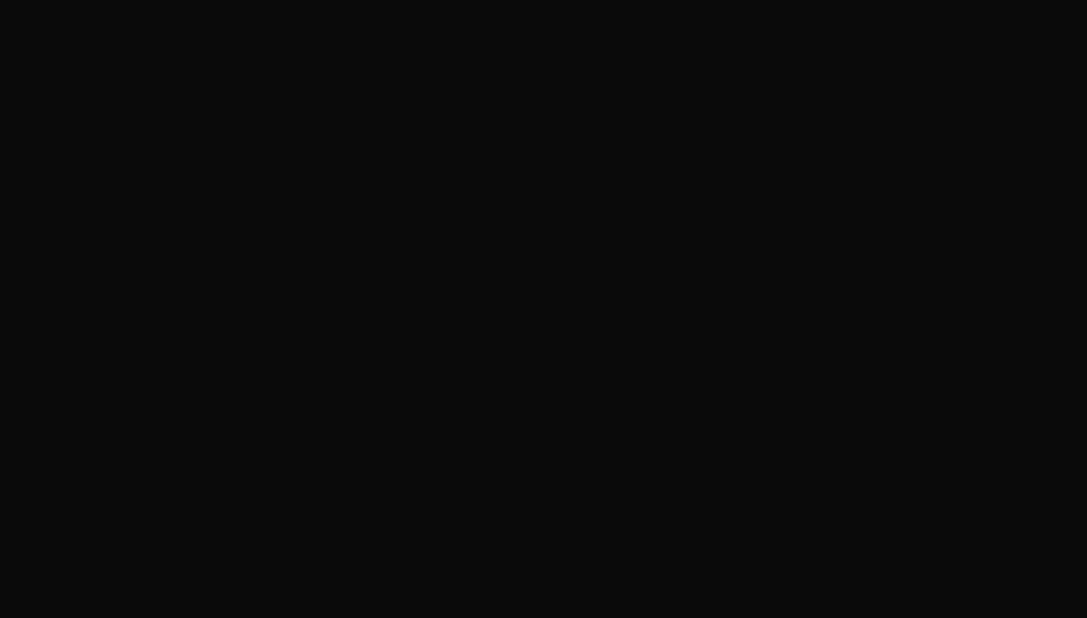
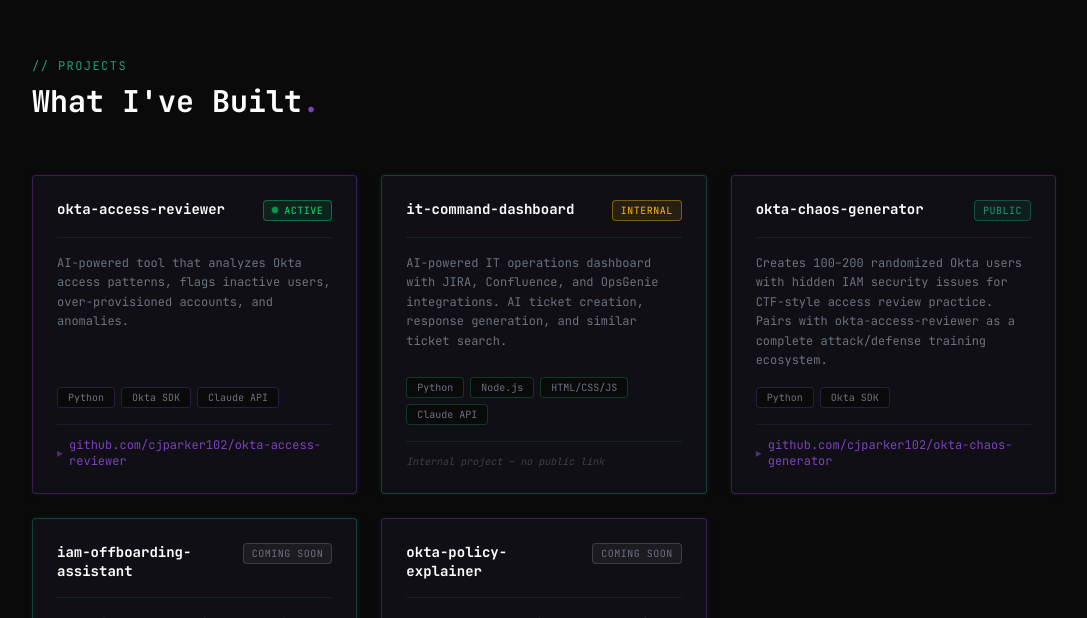
Before and after one commit to cjparker102/cjparker102-dev, a Next.js app: page / in a window 1280 px wide. Shown: the part 4422-5040 px from the top of the page, without its empty margins (96-1183 px from the left). Built offline with nearby package versions, Linux system fonts and the light colour scheme.

Commit message:
update page.tsx — wire in Projects section, remove projects stub anchor

```diff
--- a/app/page.tsx
+++ b/app/page.tsx
@@ -3,6 +3,7 @@ import Hero from "./components/Hero";
 import About from "./components/About";
 import Experience from "./components/Experience";
 import Skills from "./components/Skills";
+import Projects from "./components/Projects";
 
 export default function Home() {
   return (
@@ -13,10 +14,8 @@ export default function Home() {
         <About />
         <Experience />
         <Skills />
+        <Projects />
         {/* Stub anchors — sections will be filled in next commits */}
-        <section id="experience"     className="min-h-screen" />
-        <section id="skills"         className="min-h-screen" />
-        <section id="projects"       className="min-h-screen" />
         <section id="certifications" className="min-h-screen" />
         <section id="contact"        className="min-h-screen" />
       </main>
```
